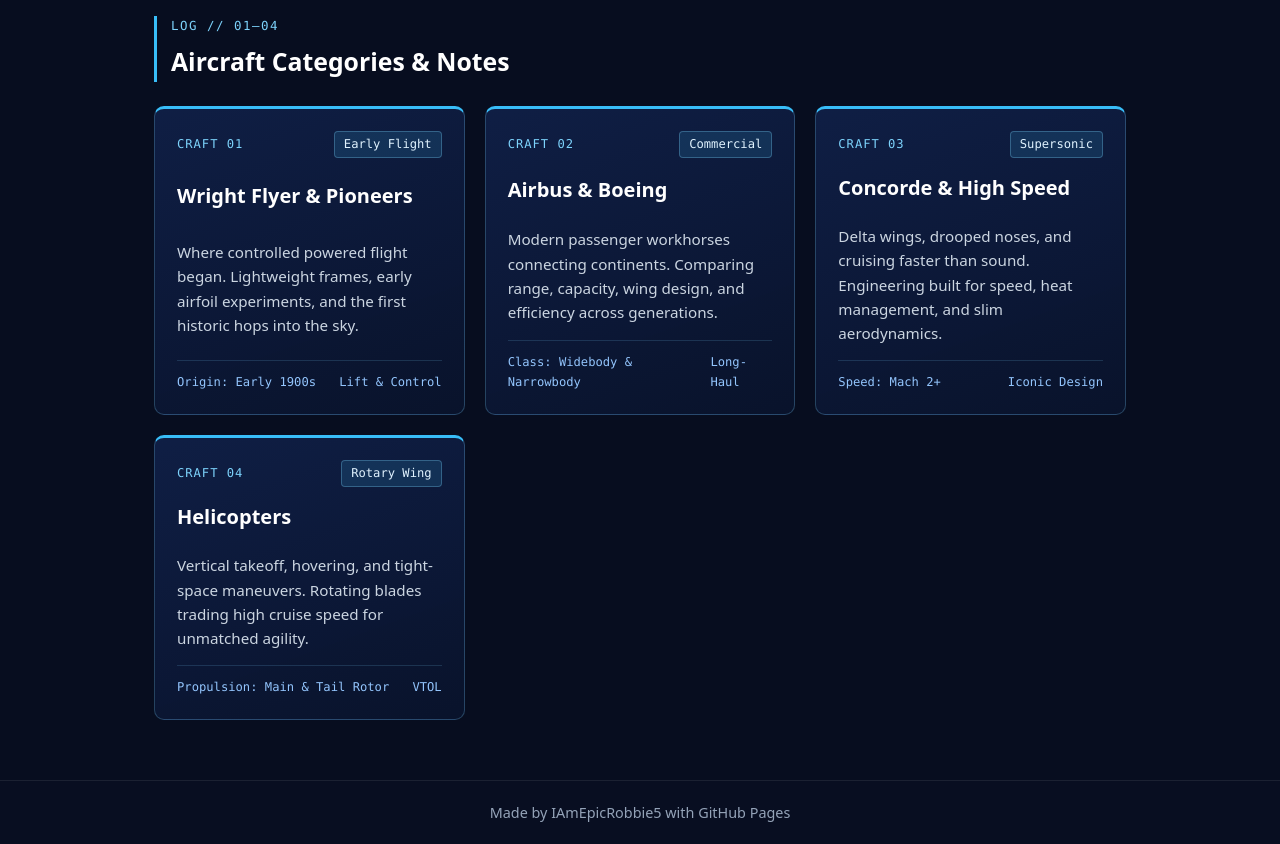
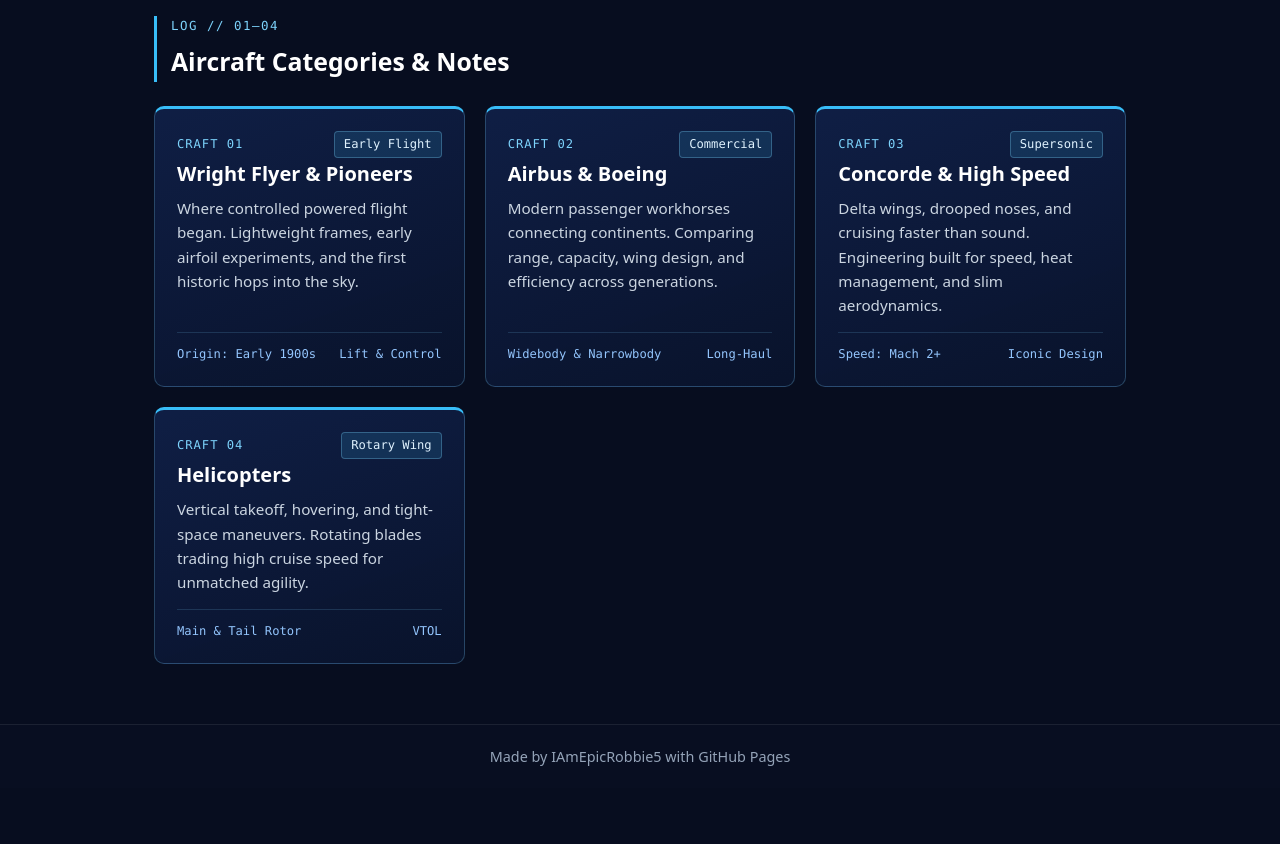
Before and after one commit to IAmEpicRobbie5/IAmEpicRobbie5.github.io, a plain HTML site: page planes.html in a window 1280 px wide. Shown: the part 520-1364 px from the top of the page. After the commit the page ends 1308 px from the top, so only its background shows below. Drawn offline with Linux system fonts and the light colour scheme.

Commit message:
Update planes.html

```diff
--- a/planes.html
+++ b/planes.html
@@ -5,7 +5,7 @@
     <meta name="viewport" content="width=device-width, initial-scale=1.0" />
     <title>Robbie | Planes</title>
     <link rel="stylesheet" href="style.css" />
-    <link rel="stylesheet" href="planes.css" />
+    <link rel="stylesheet" href="planes.css?v=2" />
   </head>
   <body class="planes-body">
     <nav class="navbar">
@@ -56,6 +56,7 @@
 
         <div class="aircraft-grid">
           <article class="aircraft-card">
+            <div class="card-body">
               <div class="card-meta">
                 <span class="card-id">CRAFT 01</span>
                 <span class="card-era">Early Flight</span>
@@ -64,6 +65,7 @@
               <p>
                 Where controlled powered flight began. Lightweight frames, early airfoil experiments, and the first historic hops into the sky.
               </p>
+            </div>
             <div class="card-footer">
               <span>Origin: Early 1900s</span>
               <span>Lift &amp; Control</span>
@@ -71,6 +73,7 @@
           </article>
 
           <article class="aircraft-card">
+            <div class="card-body">
               <div class="card-meta">
                 <span class="card-id">CRAFT 02</span>
                 <span class="card-era">Commercial</span>
@@ -79,13 +82,15 @@
               <p>
                 Modern passenger workhorses connecting continents. Comparing range, capacity, wing design, and efficiency across generations.
               </p>
+            </div>
             <div class="card-footer">
-              <span>Class: Widebody &amp; Narrowbody</span>
+              <span>Widebody &amp; Narrowbody</span>
               <span>Long-Haul</span>
             </div>
           </article>
 
           <article class="aircraft-card">
+            <div class="card-body">
               <div class="card-meta">
                 <span class="card-id">CRAFT 03</span>
                 <span class="card-era">Supersonic</span>
@@ -94,6 +99,7 @@
               <p>
                 Delta wings, drooped noses, and cruising faster than sound. Engineering built for speed, heat management, and slim aerodynamics.
               </p>
+            </div>
             <div class="card-footer">
               <span>Speed: Mach 2+</span>
               <span>Iconic Design</span>
@@ -101,6 +107,7 @@
           </article>
 
           <article class="aircraft-card">
+            <div class="card-body">
               <div class="card-meta">
                 <span class="card-id">CRAFT 04</span>
                 <span class="card-era">Rotary Wing</span>
@@ -109,8 +116,9 @@
               <p>
                 Vertical takeoff, hovering, and tight-space maneuvers. Rotating blades trading high cruise speed for unmatched agility.
               </p>
+            </div>
             <div class="card-footer">
-              <span>Propulsion: Main &amp; Tail Rotor</span>
+              <span>Main &amp; Tail Rotor</span>
               <span>VTOL</span>
             </div>
           </article>
@@ -121,6 +129,5 @@
     <footer>
       <p>Made by IAmEpicRobbie5 with GitHub Pages</p>
     </footer>
-
   </body>
 </html>
```
Lines whose indentation alone changed are shown as unchanged.
